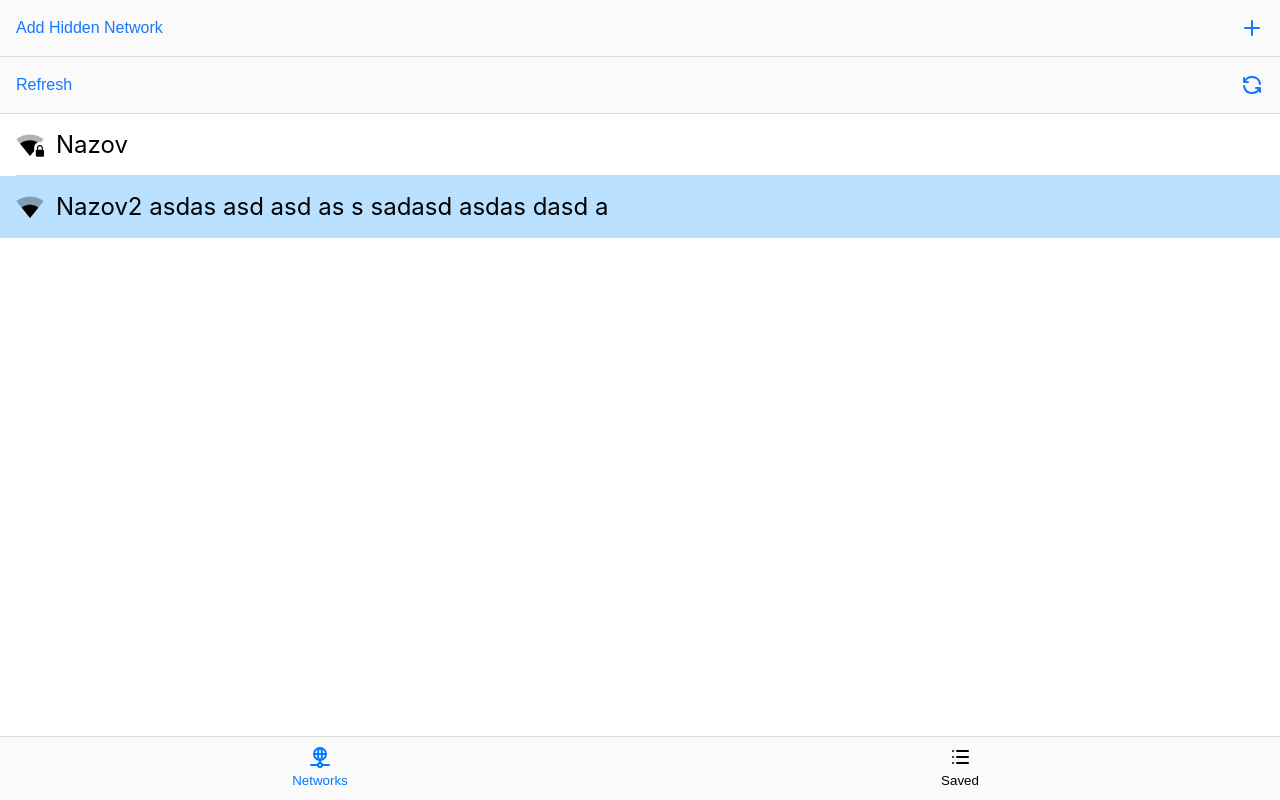
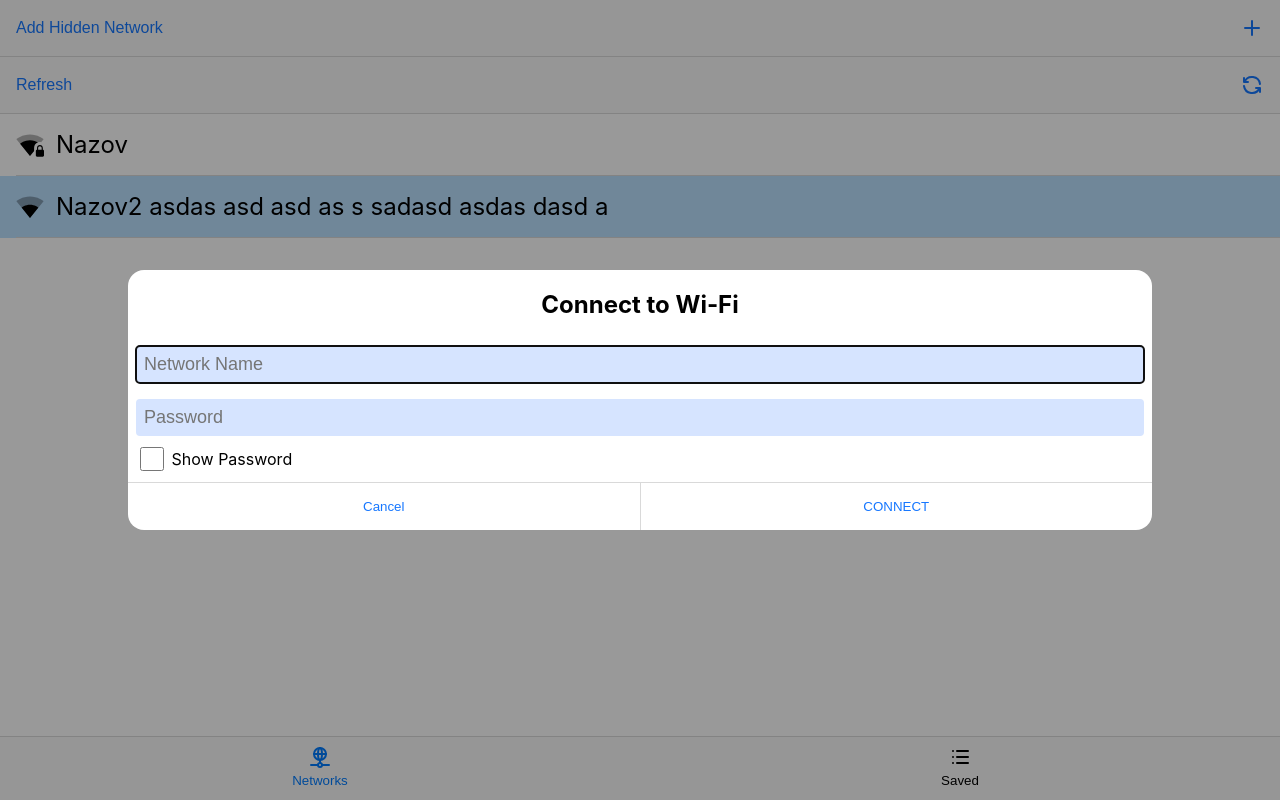
Before and after one commit to michalgeci/rPI-wifi-extender, a Next.js app in the folder rpi-wifi-ui/: page / in a window 1280 px wide. Both pictures are taken after a click on the button "Add Hidden Network". Built offline with nearby package versions, Linux system fonts and the light colour scheme.

Commit message:
prepare network list

```diff
--- a/rpi-wifi-ui/src/app/globals.css
+++ b/rpi-wifi-ui/src/app/globals.css
@@ -70,6 +70,8 @@ body {
 
 
 
+/* Loading element */
+
 .lds-ring,
 .lds-ring div {
   box-sizing: border-box;
--- a/rpi-wifi-ui/src/app/page.tsx
+++ b/rpi-wifi-ui/src/app/page.tsx
@@ -2,6 +2,8 @@
 import { HeaderButton } from "@/components/HeaderButton";
 import { Loader } from "@/components/Loader";
 import { NetworkInfo, NetworkItem } from "@/components/NetworkItem";
+import { WifiDialog } from "@/components/WifiDialog";
+import { useState } from "react";
 import { TbPlus, TbRefresh } from "react-icons/tb";
 
 export default function Home() {
@@ -20,27 +22,66 @@ export default function Home() {
     },
   ];
 
+  const [wifiDialogVisible, setWifiDialogVisible] = useState(false);
+  const [connectToHiddenWifi, setConnectToHiddenWifi] = useState(false);
+
   const networkClicked = (network: NetworkInfo) => {
     console.log(network);
     if (network.inUse) {
-      return
+      return;
     }
+
+    setConnectToHiddenWifi(false);
 
     if (!network.secured) {
       // TODO: Connect directly
     } else {
-      // TODO: Ask for password
+      setWifiDialogVisible(true);
     }
   };
 
   return (
     <div style={{ width: "100%" }}>
       {/* Header buttons */}
-      <HeaderButton text="Add Hidden Network" icon={<TbPlus size={24} />} />
-      <HeaderButton text="Refresh" icon={<TbRefresh size={24} />} />
+      <HeaderButton
+        text="Add Hidden Network"
+        onClick={() => {
+          setConnectToHiddenWifi(true);
+          setWifiDialogVisible(true);
+        }}
+        icon={<TbPlus size={24} />}
+      />
+      <HeaderButton
+        onClick={() => {
+          // TODO: refresh list
+        }}
+        text="Refresh"
+        icon={<TbRefresh size={24} />}
+      />
 
       {/* LOADER */}
       <Loader show={false} />
+
+      {/* WIFI DIALOG */}
+      <WifiDialog
+        show={wifiDialogVisible}
+        hide={() => setWifiDialogVisible(false)}
+        hiddenWifi={connectToHiddenWifi}
+        onConnect={(ssid, password) => {
+          console.log(ssid, password);
+
+          // TODO: Handle connection
+          if (ssid && password) {
+            // Secured, hidden
+          } else if (ssid && !password) {
+            // Unsecured, hidden
+          } else if (!ssid && password) {
+            // Secured, visible
+          } else {
+            alert("ERROR DATA");
+          }
+        }}
+      />
 
       {/* LIST OF NETWORKS */}
       <div className="scrollable">
--- /dev/null
+++ b/rpi-wifi-ui/src/components/WifiDialog.tsx
@@ -0,0 +1,139 @@
+import { Dialog } from "@headlessui/react";
+import { CSSProperties, useState } from "react";
+
+export type DialogParams = {
+  show: boolean;
+  hide: () => void;
+  hiddenWifi: boolean;
+  onConnect: (ssid: string, password: string) => void;
+};
+
+export function WifiDialog({
+  show,
+  hide,
+  hiddenWifi,
+  onConnect,
+}: DialogParams) {
+  const [ssid, setSsid] = useState("");
+  const [password, setPassword] = useState("");
+  const [showPassword, setShowPassword] = useState(false);
+
+  const closeDialog = () => {
+    hide();
+    setSsid("");
+    setPassword("");
+  };
+
+  return (
+    <Dialog style={styles.dialog} open={show} onClose={() => closeDialog()}>
+      <Dialog.Panel style={styles.dialogPanel}>
+        <Dialog.Title style={{ textAlign: "center" }}>
+          {"Connect to Wi-Fi"}
+        </Dialog.Title>
+        {hiddenWifi && (
+          <input
+            style={styles.inputStyle}
+            placeholder="Network Name"
+            value={ssid}
+            onChange={(e) => setSsid(e.target.value)}
+          />
+        )}
+        <input
+          style={styles.inputStyle}
+          type={showPassword ? "text" : "password"}
+          placeholder="Password"
+          value={password}
+          onChange={(e) => setPassword(e.target.value)}
+        />
+
+        <div style={styles.showPasswordBox}>
+          <input
+            type="checkbox"
+            style={styles.checkbox}
+            checked={showPassword}
+            onChange={() => setShowPassword(!showPassword)}
+          />
+          <div>&nbsp;Show Password</div>
+        </div>
+
+        {/* DIVIDER */}
+        <div style={styles.divider}>
+          {/* CANCEL BUTTON */}
+          <button
+            className="genericButton clickableButton"
+            style={{
+              flex: 1,
+              borderRight: "1px solid #d9d9d9",
+            }}
+            onClick={() => {
+              closeDialog();
+            }}
+          >
+            Cancel
+          </button>
+
+          {/* CONNECT BUTTON */}
+          <button
+            className="genericButton clickableButton"
+            style={{
+              flex: 1,
+            }}
+            onClick={() => {
+              onConnect(ssid, password);
+              closeDialog();
+            }}
+          >
+            CONNECT
+          </button>
+        </div>
+      </Dialog.Panel>
+    </Dialog>
+  );
+}
+
+const styles: { [key: string]: CSSProperties } = {
+  inputStyle: {
+    padding: 8,
+    borderRadius: 4,
+    backgroundColor: "#d6e4ff",
+    fontSize: 18,
+    margin: 8,
+    border: "none",
+  },
+  checkbox: {
+    width: 24,
+    height: 24,
+  },
+  dialog: {
+    position: "absolute",
+    top: 0,
+    bottom: 0,
+    left: 0,
+    right: 0,
+    display: "flex",
+    backgroundColor: "#00000066",
+    flexDirection: "column",
+    alignItems: "center",
+    justifyContent: "center",
+  },
+  dialogPanel: {
+    backgroundColor: "white",
+    display: "flex",
+    flexDirection: "column",
+    justifyContent: "center",
+    width: "80%",
+    borderRadius: 16,
+  },
+  divider: {
+    display: "flex",
+    flexDirection: "row",
+    borderTop: "1px solid #d9d9d9",
+  },
+  showPasswordBox: {
+    display: "flex",
+    flexDirection: "row",
+    alignItems: "center",
+    marginLeft: 8,
+    marginBottom: 8,
+  },
+};
```
